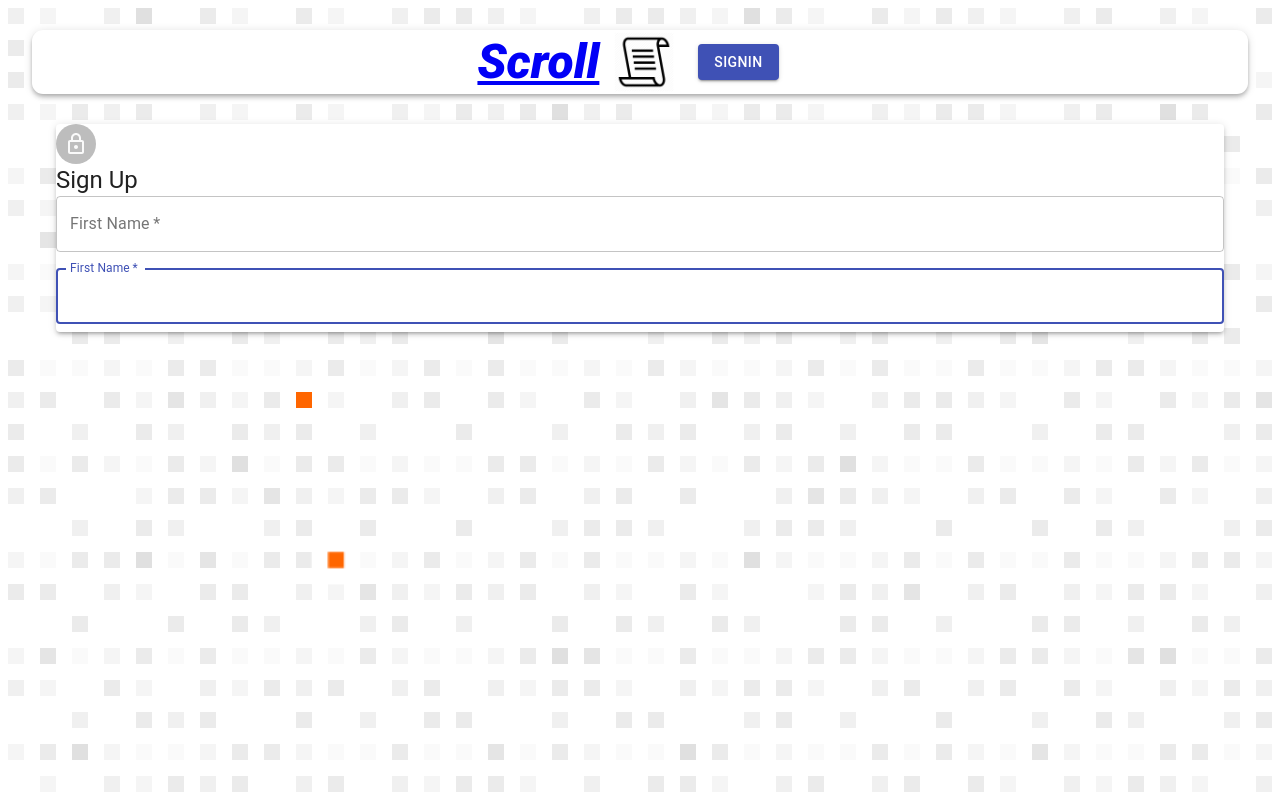
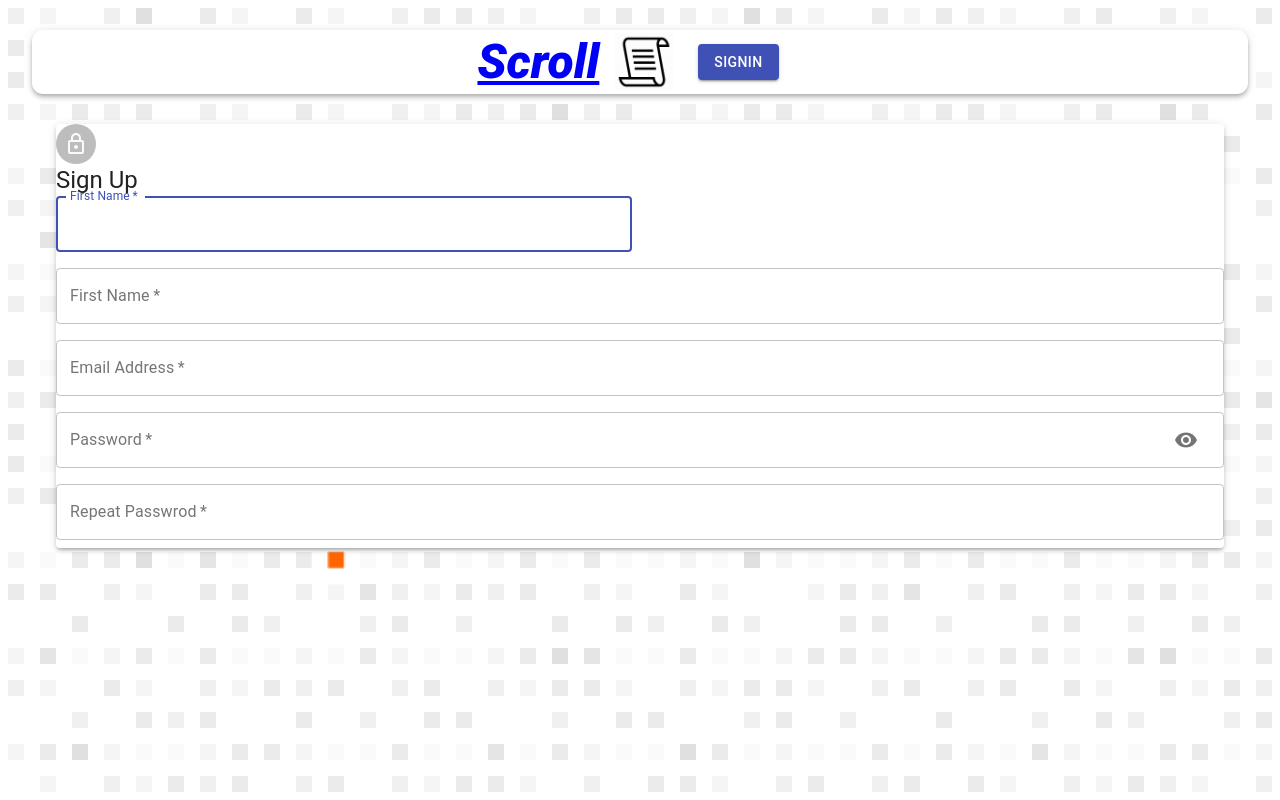
Before and after one commit to toorajj/ScrollListFrontEnd, a React (Create React App) app: page /auth in a window 1280 px wide. Built offline with nearby package versions, Linux system fonts and the light colour scheme.

Commit message:
added logic for sign in and sign up on Auth form

```diff
--- a/src/components/Auth/Auth.js
+++ b/src/components/Auth/Auth.js
@@ -1,8 +1,12 @@
-import React from 'react'
+import React, {useState} from 'react'
 import { Avatar, Button, Paper, Grid, Typography, Container, TextField } from '@material-ui/core';
 import LockOutlinedIcon from '@material-ui/icons/LockOutlined';
 
 import Input from './Input'
+
+const Auth = () => {
+    const [showPassword, setShowPassword] = useState(false);
+    const isSigendUp = true;
 
     const handleSubmit = () => {
 
@@ -12,9 +16,10 @@ const handleChange = () => {
 
     };
 
-const Auth = () => {
-    const state = null;
-    const isSigendUp = true;
+    const handleShowPassword = () => setShowPassword((prevShowPasword) => !prevShowPasword);
+
+
+
     return (
         <Container maxwith="xs">
             <Paper elevation={3}>
@@ -24,15 +29,15 @@ const Auth = () => {
                 <Typography variant="h5">{isSigendUp ? 'Sign Up' : 'Sign in'}</Typography>
                 <form onSubmit={handleSubmit}>
                     <Grid container spacing={2}>
-                        {
-                            isSigendUp && (
+                        { isSigendUp && (
                             <>
-                                <Input name="First name" label="First Name" handleChange={handleChange} autoFocus xs={6} />
-                                <Input name="First name" label="First Name" handleChange={handleChange} autoFocus xs={6} />
-
+                                <Input name="First name" label="First Name" handleChange={handleChange} autoFocus half />
+                                <Input name="First name" label="First Name" handleChange={handleChange} xs={6} />
                             </>
-                            )
-                        }
+                        )}
+                        <Input name="email" label="Email Address" handleChange={handleChange} type="email" />
+                        <Input name="password" label="Password" handleChange={handleChange} type={showPassword ? "text" : "password"} handleShowPassword={handleShowPassword} />
+                        { isSigendUp && <Input name="confirmPassword" label="Repeat Passwrod" handleChange={handleChange} type="password" />}
                     </Grid>
                 </form>
 
```
Lines whose indentation alone changed are shown as unchanged.
